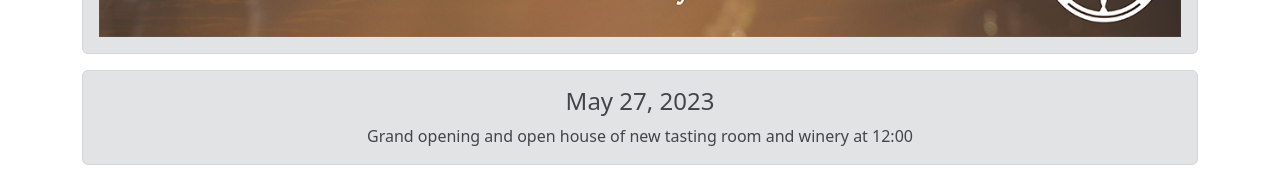
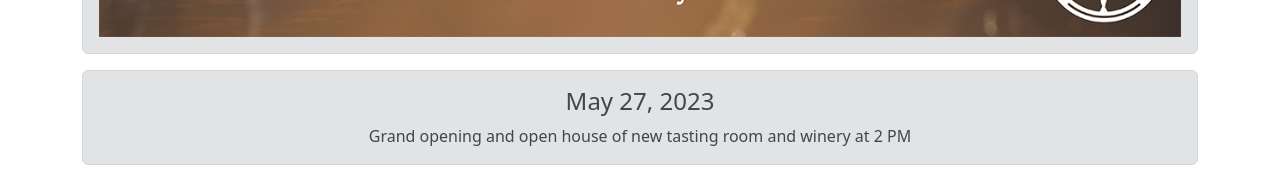
Before and after one commit to tors10e/terra, a React (Create React App) app: page /events in a window 1280 px wide. Shown: the part 1874-2052 px from the top of the page. Built offline with nearby package versions, Linux system fonts and the light colour scheme.

Commit message:
Fixed time for grand opening

```diff
--- a/src/events/list_of_events.js
+++ b/src/events/list_of_events.js
@@ -10,7 +10,7 @@ import mothers_day_poster from '../images/public_events/Brunchposter-onlineforma
             for us again! Checkout https://soundcloud.com/user-131558822 for a taste of his music. Music starts at 3pm"],
         ["May 6, 2023", "It's Lisa and Filmer Kilby time again! High Lonesome will be playing starting at 3pm."],
         ["May 14, 2023", ["Join us for a Mother's day brunch hosted at Terra! ", <a href="https://checkout.square.site/buy/KYRCKHERDJUYHAMV7WDQAKDP">Click here to buy a ticket!</a>], mothers_day_poster],
-        ["May 27, 2023", "Grand opening and open house of new tasting room and winery at 12:00"],
+        ["May 27, 2023", "Grand opening and open house of new tasting room and winery at 2 PM"],
   ]
 
   export default events;
```
